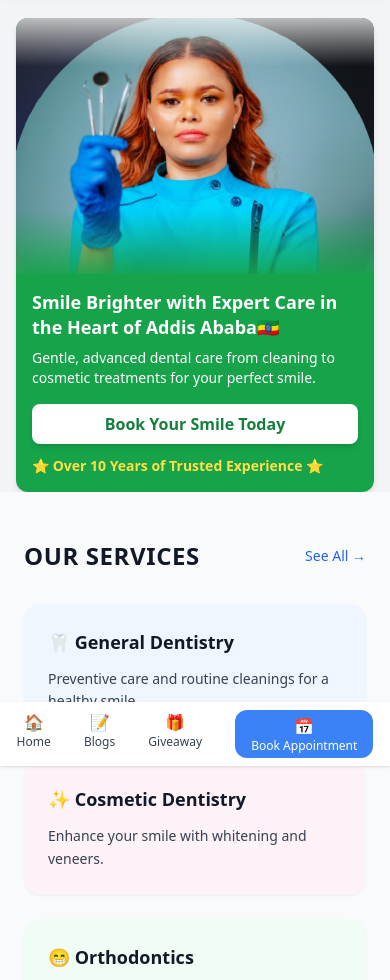
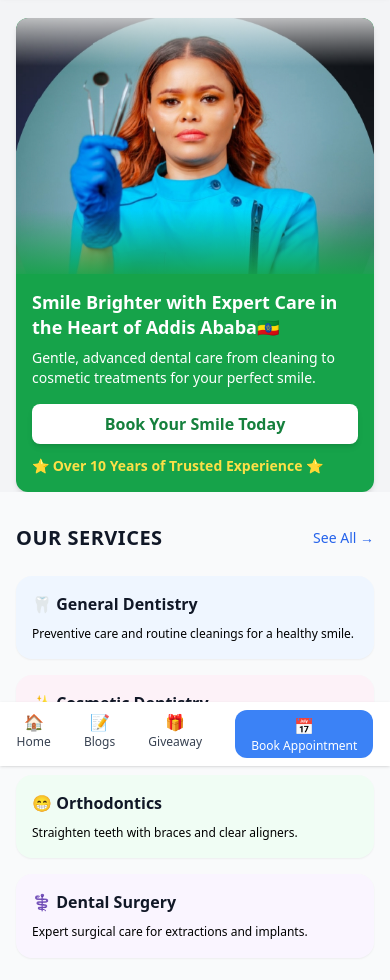
Before and after one commit to abenierg153-netizen/abenier-site, a plain HTML site: page index.html in a window 390 px wide. Shown: the part 78-1058 px from the top of the page. Drawn offline with nearby package versions, Linux system fonts and the light colour scheme.

Commit message:
Update index.html

```diff
--- a/index.html
+++ b/index.html
@@ -111,25 +111,17 @@
 </section>
 
 <style>
-  /* Simple fade-up animation */
+  /* Fade-up animation */
   @keyframes fadeUp {
-    from {
-      opacity: 0;
-      transform: translateY(20px);
-    }
-    to {
-      opacity: 1;
-      transform: translateY(0);
-    }
+    from { opacity: 0; transform: translateY(20px); }
+    to { opacity: 1; transform: translateY(0); }
   }
-  .fade-up {
-    opacity: 0;
-    animation: fadeUp 0.8s ease-out forwards;
-  }
+  .fade-up { opacity: 0; }
+  .fade-up.animate { animation: fadeUp 0.8s ease-out forwards; }
 </style>
 
 <script>
-  // Trigger animation when elements enter viewport
+  // Trigger fade-up when cards enter viewport
   document.addEventListener("DOMContentLoaded", function () {
     const elements = document.querySelectorAll(".fade-up");
     const observer = new IntersectionObserver((entries) => {
@@ -140,47 +132,47 @@
         }
       });
     });
-    elements.forEach((el) => observer.observe(el));
+    elements.forEach(el => observer.observe(el));
   });
 </script>
 
 <!-- SERVICES -->
-<section class="px-6 py-12 bg-gray-50">
-  <div class="flex items-center justify-between mb-8">
-    <h3 class="text-2xl font-bold text-gray-900 uppercase tracking-wide">Our Services</h3>
+<section class="px-4 py-8 sm:px-6 sm:py-12 bg-gray-50">
+  <div class="flex items-center justify-between mb-6 sm:mb-8">
+    <h3 class="text-xl sm:text-2xl font-bold text-gray-900 uppercase tracking-wide">Our Services</h3>
     <a href="#" class="text-sm text-blue-600 font-medium hover:underline">See All →</a>
   </div>
 
-  <div class="grid grid-cols-1 sm:grid-cols-2 gap-6">
+  <div class="grid grid-cols-1 sm:grid-cols-2 gap-4 sm:gap-6">
 
     <!-- General Dentistry -->
-    <div class="bg-blue-50 shadow-sm p-6 rounded-2xl hover:scale-105 transform transition duration-300 fade-up">
-      <h4 class="text-lg font-semibold text-gray-900 flex items-center">🦷 General Dentistry</h4>
-      <p class="text-sm text-gray-700 mt-3 leading-relaxed">
+    <div class="bg-blue-50 shadow-sm p-4 sm:p-6 rounded-2xl hover:scale-105 transform transition duration-300 fade-up" style="animation-delay: 0s;">
+      <h4 class="text-base sm:text-lg font-semibold text-gray-900 flex items-center">🦷 General Dentistry</h4>
+      <p class="text-xs sm:text-sm mt-2 sm:mt-3 leading-relaxed">
         Preventive care and routine cleanings for a healthy smile.
       </p>
     </div>
 
     <!-- Cosmetic Dentistry -->
-    <div class="bg-pink-50 shadow-sm p-6 rounded-2xl hover:scale-105 transform transition duration-300 fade-up" style="animation-delay: 0.1s;">
-      <h4 class="text-lg font-semibold text-gray-900 flex items-center">✨ Cosmetic Dentistry</h4>
-      <p class="text-sm text-gray-700 mt-3 leading-relaxed">
+    <div class="bg-pink-50 shadow-sm p-4 sm:p-6 rounded-2xl hover:scale-105 transform transition duration-300 fade-up" style="animation-delay: 0.1s;">
+      <h4 class="text-base sm:text-lg font-semibold text-gray-900 flex items-center">✨ Cosmetic Dentistry</h4>
+      <p class="text-xs sm:text-sm mt-2 sm:mt-3 leading-relaxed">
         Enhance your smile with whitening and veneers.
       </p>
     </div>
 
     <!-- Orthodontics -->
-    <div class="bg-green-50 shadow-sm p-6 rounded-2xl hover:scale-105 transform transition duration-300 fade-up" style="animation-delay: 0.2s;">
-      <h4 class="text-lg font-semibold text-gray-900 flex items-center">😁 Orthodontics</h4>
-      <p class="text-sm text-gray-700 mt-3 leading-relaxed">
+    <div class="bg-green-50 shadow-sm p-4 sm:p-6 rounded-2xl hover:scale-105 transform transition duration-300 fade-up" style="animation-delay: 0.2s;">
+      <h4 class="text-base sm:text-lg font-semibold text-gray-900 flex items-center">😁 Orthodontics</h4>
+      <p class="text-xs sm:text-sm mt-2 sm:mt-3 leading-relaxed">
         Straighten teeth with braces and clear aligners.
       </p>
     </div>
 
     <!-- Dental Surgery -->
-    <div class="bg-purple-50 shadow-sm p-6 rounded-2xl hover:scale-105 transform transition duration-300 fade-up" style="animation-delay: 0.3s;">
-      <h4 class="text-lg font-semibold text-gray-900 flex items-center">⚕️ Dental Surgery</h4>
-      <p class="text-sm text-gray-700 mt-3 leading-relaxed">
+    <div class="bg-purple-50 shadow-sm p-4 sm:p-6 rounded-2xl hover:scale-105 transform transition duration-300 fade-up" style="animation-delay: 0.3s;">
+      <h4 class="text-base sm:text-lg font-semibold text-gray-900 flex items-center">⚕️ Dental Surgery</h4>
+      <p class="text-xs sm:text-sm mt-2 sm:mt-3 leading-relaxed">
         Expert surgical care for extractions and implants.
       </p>
     </div>
```
